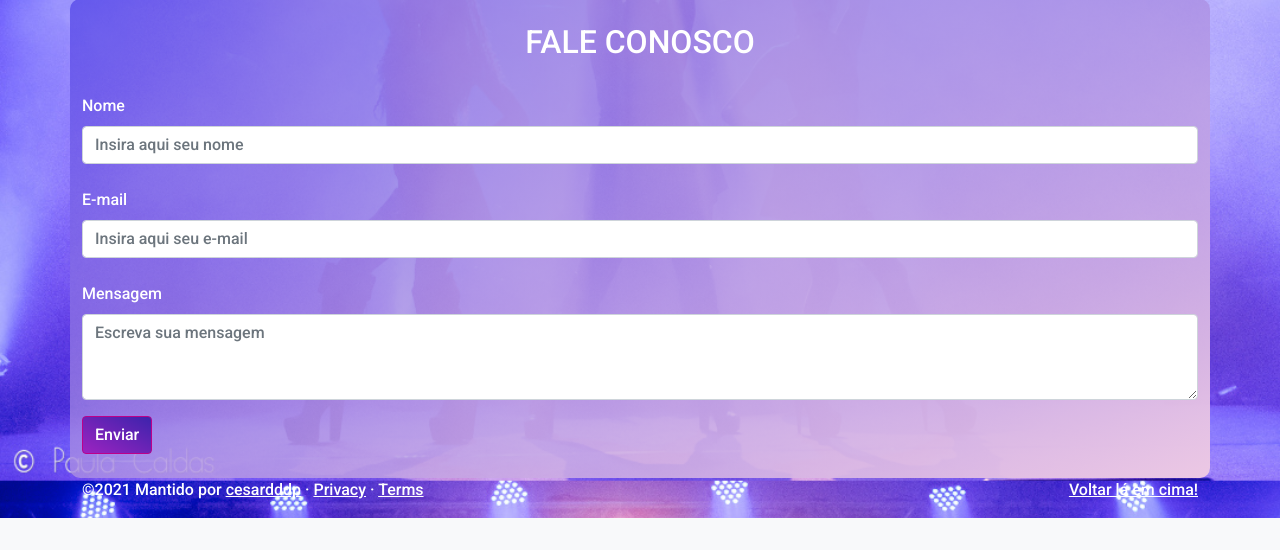
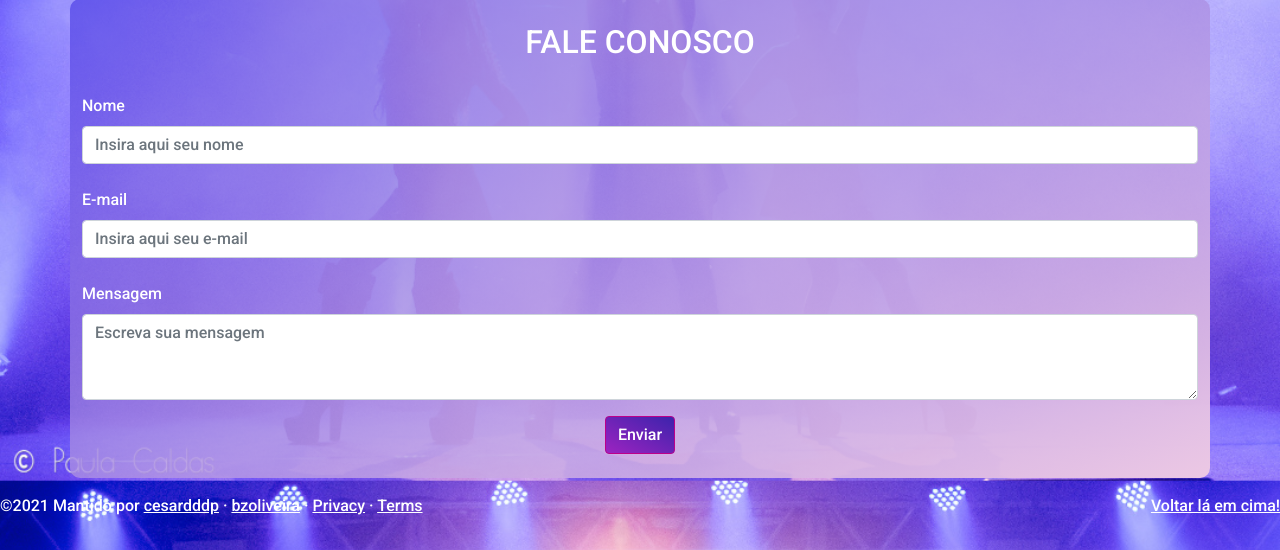
Before and after one commit to cesardddp/manxs, a Flask app: page /contato/ in a window 1280 px wide. Shown: the part 420-970 px from the top of the page. Before the commit the page ends 938 px from the top, so only its background shows below. Run offline with Flask 2, Linux system fonts and the light colour scheme; some libraries are stand-ins or nearby versions.

Commit message:
criado form de contato add h-100 no html tag (footer no final da pagina) tirado headme,add todo

```diff
--- a/static/css/style.css
+++ b/static/css/style.css
@@ -6,9 +6,7 @@
     --primary2: #ad007f;
 }
 
-html {
-    font-family: 'Roboto', sans-serif;
-}
+
 
 body {
     font-family: 'Roboto', sans-serif;
--- a/templates/contato.html
+++ b/templates/contato.html
@@ -31,35 +31,36 @@
     </div>
 </br></br>
 </div>
-</br>
-</br>
-<div class="container bg-azul-branco">
+
+<div class="container bg-azul-branco mt-5">
     <div class="contato">
-        <section class="email">
+        <form class="form " action="https://formspree.io/f/mayappor" method="POST">
             </br>
             <h2>FALE CONOSCO</h2>
             </br>
             <div class="row g-3">
                 <div class="col">
-                    <label for="Name" class="form-label">Nome</label>
-                    <input type="text" class="form-control" placeholder="Insira aqui seu nome" aria-label="Nome">
+                    <label for="nome" class="form-label">Nome</label>
+                    <input name="nome" type="text" class="form-control" placeholder="Insira aqui seu nome" aria-label="Nome">
                 </div>
             </div>
             </br>
             <div class="col">
-                <label for="Email" class="form-label">E-mail</label>
-                <input type="email" class="form-control" placeholder="Insira aqui seu e-mail" aria-label="Email">
+                <label for="email" class="form-label">E-mail</label>
+                <input name="email" type="email" class="form-control" placeholder="Insira aqui seu e-mail" aria-label="Email">
             </div>
             </br>
             <div class="mb-3">
-                <label for="Textarea" class="form-label">Mensagem</label>
-                <textarea class="form-control" rows="3" placeholder="Escreva sua mensagem"></textarea>
+                <label for="mensagem" class="form-label">Mensagem</label>
+                <textarea name="mensagem" class="form-control" id="Textarea" rows="3" placeholder="Escreva sua mensagem"></textarea>
             </div>
-            <div class="col-12">
-                <button type="submit" class="btn btn-primary">Enviar</button>
+            <div class="row flex justify-content-center">
+                <div class="col-sm-auto">
+                    <button type="submit" class="btn btn-primary">Enviar</button>
+                </div>
             </div>
             </br>
-        </section>
+        </form>
     </div>
 </div>
 {% endblock main %}
--- a/templates/layout.html
+++ b/templates/layout.html
@@ -1,5 +1,5 @@
 <!doctype html>
-<html lang="pt-br">
+<html class="h-100" lang="pt-br">
 
 <head>
     <meta charset="utf-8">
@@ -81,14 +81,16 @@
 
 
 
-<body>
+<body class="d-flex flex-column h-100">
     {% block main %} {% endblock main %}
-</body>
     <!-- FOOTER -->
-<footer class="container bg-transparent">
+    <footer class="footer mt-auto bg-transparent mt-auto py-3">
         <p class="float-end"><a style="color: white;" href="#">Voltar lá em cima!</a></p>
         <p style="color: white;">
             &copy;2021 Mantido por
-        <a style="color: white;" href="https://github.com/cesardddp" target="_blank">cesardddp</a> &middot; <a style="color: white;" href="#">Privacy</a> &middot;
+            <a style="color: white;" href="https://github.com/cesardddp" target="_blank">cesardddp</a> &middot;
+            <a style="color: white;" href="https://github.com/bzoliveira" target="_blank">bzoliveira</a> &middot;
+            <a style="color: white;" href="#">Privacy</a> &middot;
             <a style="color: white;" href="#">Terms</a></p>
         </footer>
+    </body>
```
Also changed, not shown: README.md (deleted), 1 other file. Lines whose indentation alone changed are shown as unchanged.
